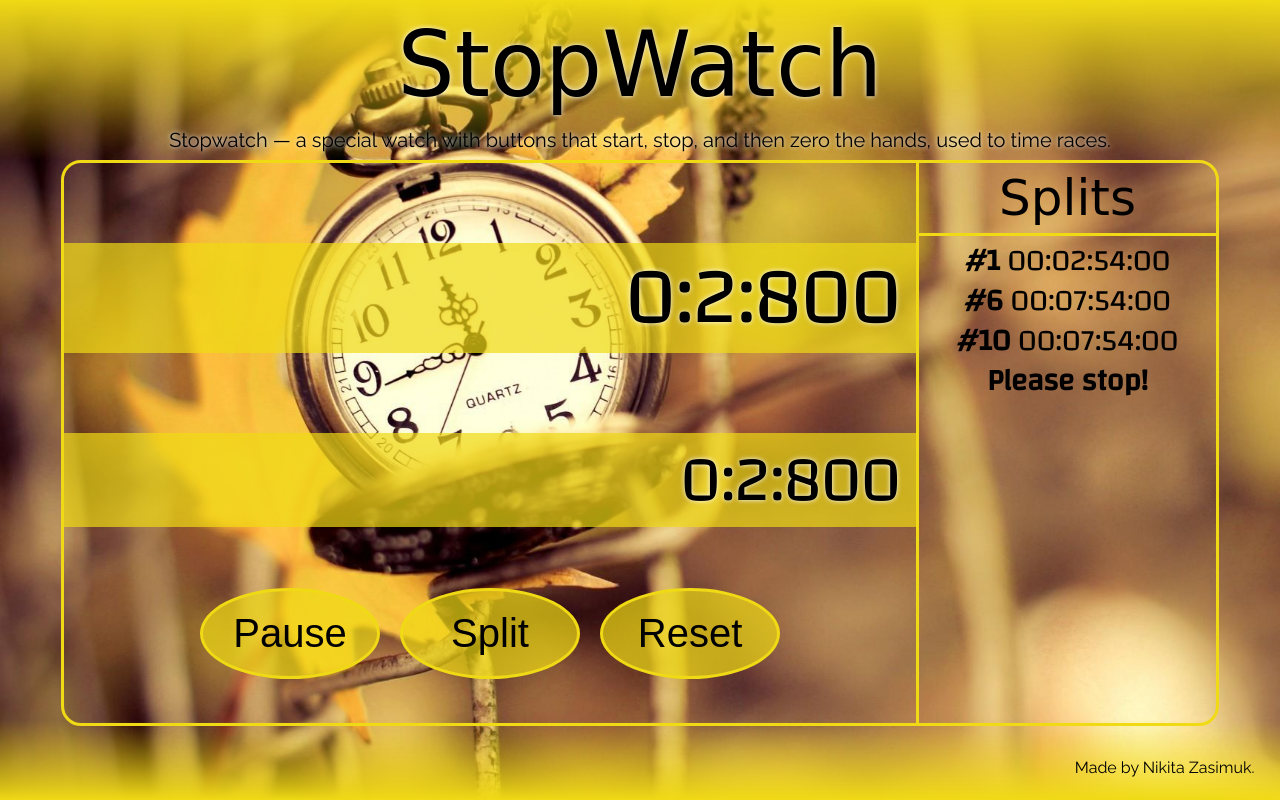
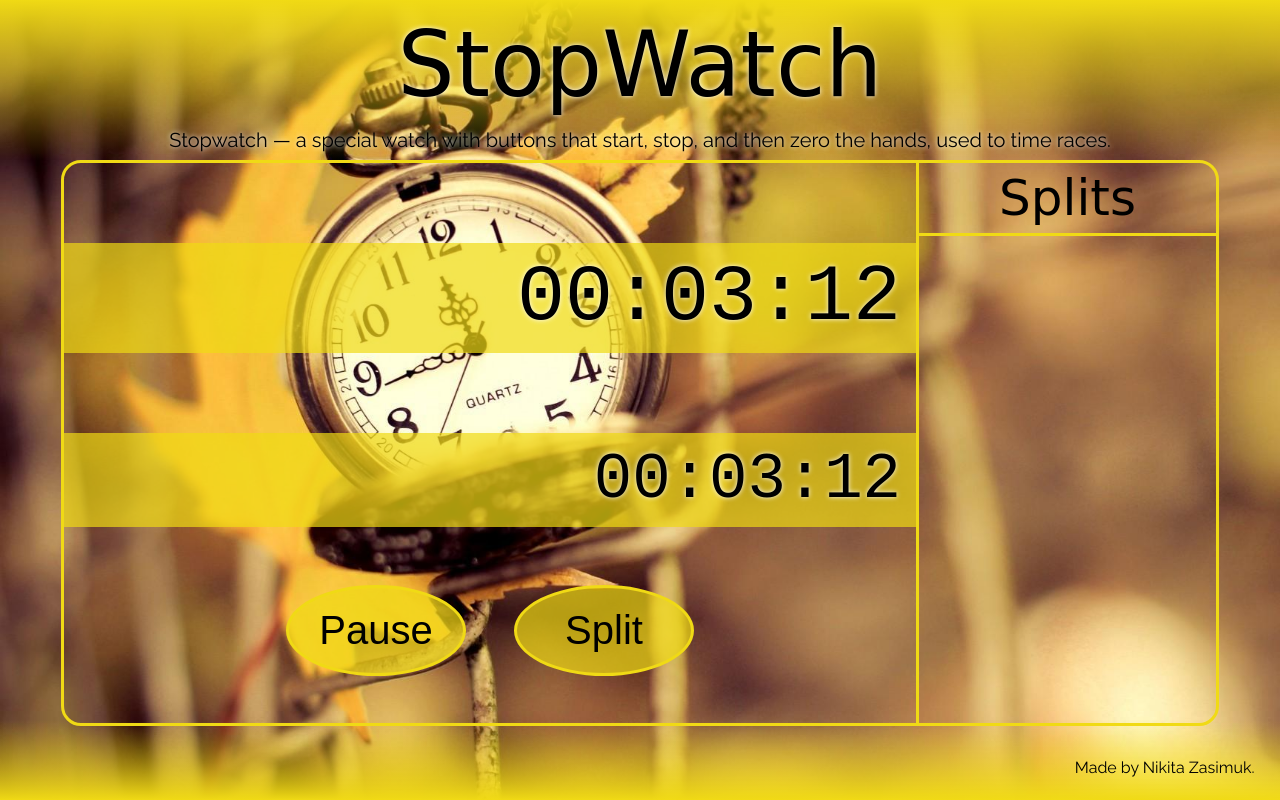
Before and after one commit to ElvisKrop/JS_HW_StopWatchApp, a plain HTML site: page index.html in a window 1280 px wide. Both pictures are taken after a click on the button "Start". Drawn offline with Linux system fonts and the light colour scheme; a web font is replaced by a local one.

Commit message:
start/pause btn is ready

```diff
--- a/index.html
+++ b/index.html
@@ -4,7 +4,8 @@
     <meta charset="UTF-8">
     <meta name="viewport" content="width=device-width, initial-scale=1.0">
     <meta http-equiv="X-UA-Compatible" content="ie=edge">
-    <link rel="stylesheet" href="./css/style.css"><link href="https://fonts.googleapis.com/css?family=Changa&display=swap" rel="stylesheet">
+    <link rel="stylesheet" href="./css/style.css">
+    <link href="https://fonts.googleapis.com/css?family=Changa&display=swap" rel="stylesheet">
     <link href="https://fonts.googleapis.com/css?family=Raleway|Zhi+Mang+Xing&display=swap" rel="stylesheet">
     <title>StopWatch</title>
 </head>
@@ -17,13 +18,13 @@
         <div class="wrap">
             <div class="clocks">
                 <div class="simple-time">
-                    00:00:00:00
+                    00:00:00
                 </div>
                 <div class="each-split">
-                    00:00:00:00
+                    00:00:00
                 </div>
                 <div class="btns-block">
-                    <button id="start-pause-btn" class="">Start</button>
+                    <button id="toggle-btn" class="start">Start</button>
                     <button id="split-btn" class="display-none-class">Split</button>
                     <button id="reset-btn" class="display-none-class">Reset</button>
                 </div>
--- a/js/script.js
+++ b/js/script.js
@@ -1,10 +1,69 @@
 let simpleRunTime = document.querySelector('.simple-time'),
     eachRunSplit = document.querySelector('.each-split'),
-    startPauseBtn = document.getElementById('start-pause-btn'),
+    tableOfSplits = document.querySelector('.splits-table'),
+    startPauseBtn = document.getElementById('toggle-btn'),
     splitBtn = document.getElementById('split-btn'),
-    resetBtn = document.getElementById('reset-btn');
+    resetBtn = document.getElementById('reset-btn'),
+    millis = 0,
+    sec = 0,
+    minutes = 0,
+    memory = '',
+    globalId;
 
 
+
+function timerOutStart (){
+    millis++;
+    if(millis >= 100) {
+        sec++;
+        millis -= 100;
+    }
+
+    if(sec >= 60) {
+        minutes++;
+        sec -= 60;
+    }
+
+    if(millis < 10) {
+        millis = '0' + millis;
+    } else millis += '';
+
+    if(sec.toString().length <= 1) sec = '0' + sec;
+    else sec += '';
+
+    if(minutes.toString().length <= 1) minutes = '0' + minutes;
+    else minutes += '';
+    eachRunSplit.innerHTML = `${minutes}:${sec}:${millis}`;
+    simpleRunTime.innerHTML = `${minutes}:${sec}:${millis}`;
+    globalId = setTimeout(timerOutStart, 9);
+
+}
+
+startPauseBtn.addEventListener('click', function(e) {
+
+    if(e.target.classList.contains('start')) {
+        e.target.classList.remove('start');
+        e.target.classList.add('pause');
+        splitBtn.classList.remove('display-none-class');
+        e.target.innerHTML = 'Pause';
+
+        timerOutStart();
+
+    } else {
+        clearTimeout(globalId);
+
+        e.target.classList.remove('pause');
+        e.target.classList.add('start');
+        e.target.innerHTML = 'Start';
+        resetBtn.classList.remove('display-none-class');
+    }
+});
+
+resetBtn.addEventListener('click', function() {
+// при нажатии чистим tableOfSplits от дочерних и обнуляем счетчики
+});
+
+// функция конструктор для отображения кругов в колонке справа
 function SplitViewer(date, index) {
     let eachSplit = document.createElement('div'),
         splitsTable = document.querySelector('.splits-table'),
@@ -20,26 +79,3 @@ function SplitViewer(date, index) {
 
     splitsTable.appendChild(eachSplit);
 }
-
-let dut = new SplitViewer('00:02:54:00', 0);
-let dfg = new SplitViewer('00:07:54:00', 5);
-let dafg = new SplitViewer('00:07:54:00', 9);
-let daefg = new SplitViewer('00:07:54:00', 10);
-
-startPauseBtn.addEventListener('click', function(e) {
-    splitBtn.classList.remove('display-none-class');
-    resetBtn.classList.remove('display-none-class');
-    e.target.innerHTML = 'Pause';
-    let startDate = new Date();
-    setInterval(function() {
-        let currentDate = new Date(),
-            resultTime = currentDate - startDate;
-            simpleRunTime.innerHTML = `${(resultTime%3600000-resultTime%60000)/60000}:${(resultTime%60000-resultTime%1000)/1000}:${resultTime%1000}`;
-            eachRunSplit.innerHTML = simpleRunTime.innerHTML;
-            e.target.addEventListener('click', function() {
-
-            });
-    }, 1);
-
-
-});
--- a/scss/style.scss
+++ b/scss/style.scss
@@ -37,7 +37,7 @@
         display: grid;
         grid-template-columns: auto 300px;
         .clocks {
-            font-family: 'Changa', sans-serif;
+            font-family: 'Courier New', Courier, monospace;
             text-shadow: 0 0 5px #ffffff;
             font-size: 80px;
             text-align: right;
```
Also changed, not shown: css/style.css.
